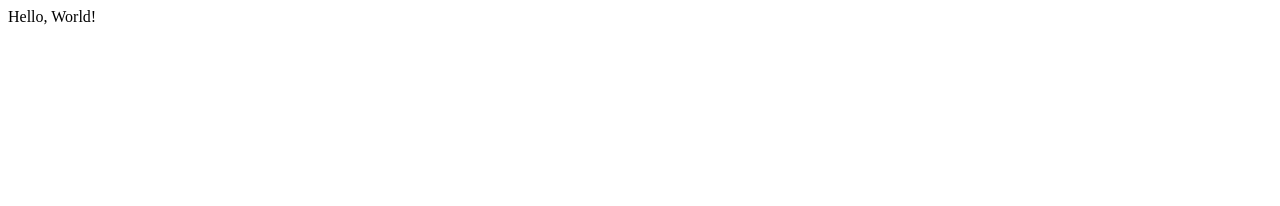
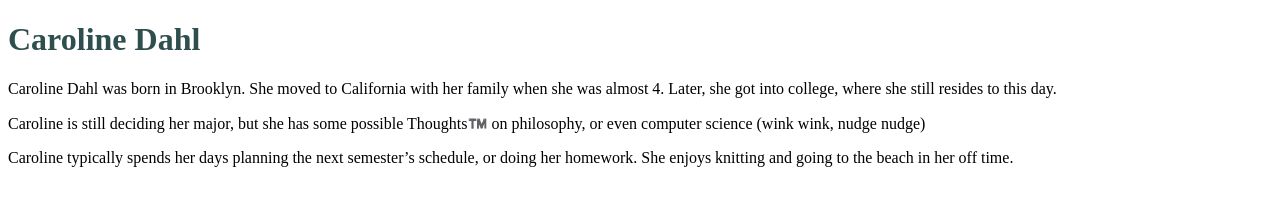
Before and after one commit to clinedahl/clinedahl.github.io, a plain HTML site: page index.html in a window 1280 px wide. Drawn offline with Linux system fonts and the light colour scheme.

Commit message:
Added some style and heading with paragraphs in same body

```diff
--- a/index.html
+++ b/index.html
@@ -2,9 +2,23 @@
 <html>
   <head>
     <meta charset="utf-8">
-    <title>Hello, World!</title>
+    <title>Personal Website</title>
+    <style>
+
+      h1 {color: darkslategray;}
+      p {color: black;}
+
+    </style>
+
   </head>
   <body>
-    Hello, World!
+
+    <h1>Caroline
+      Dahl
+    </h1>
+    <p>Caroline Dahl was born in Brooklyn. She moved to California with her family when she was almost 4. Later, she got into college, where she still resides to this day.</p>
+    <p>Caroline is still deciding her major, but she has some possible Thoughts™️ on philosophy, or even computer science (wink wink, nudge nudge)</p>
+    <p>Caroline typically spends her days planning the next semester’s schedule, or doing her homework. She enjoys knitting and going to the beach in her off time.</p>
+
   </body>
 </html>
```
